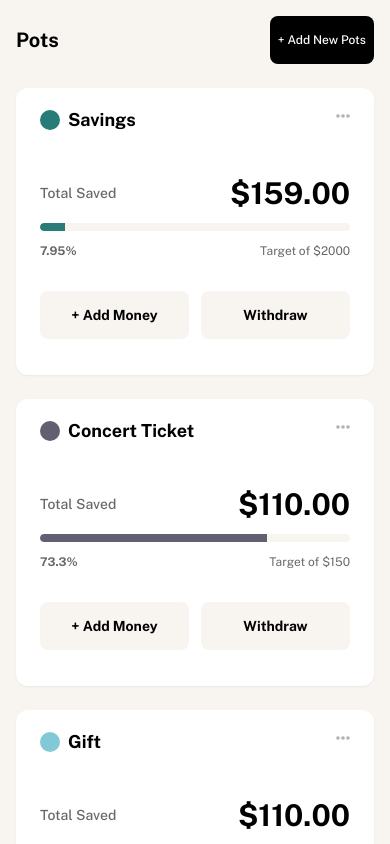
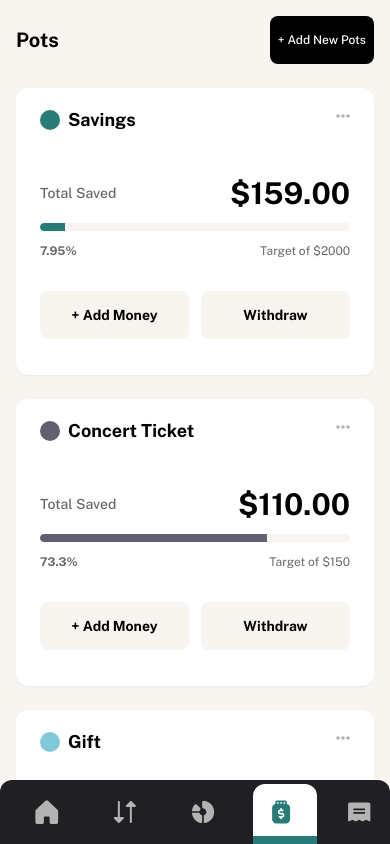
Before and after one commit to SonOfMan12316/mancyDev-finance-tracker, a React (Vite) app: page /pots in a window 390 px wide. Built offline with nearby package versions, Linux system fonts and the light colour scheme; no server answers.

Commit message:
fixed alignment for smaller screens

```diff
--- a/src/components/Budgets/BudgetSpendingSummaryCard.tsx
+++ b/src/components/Budgets/BudgetSpendingSummaryCard.tsx
@@ -14,7 +14,7 @@ const BudgetSpendingSummaryCard: React.FC<BudgetSpendingSummaryCardProp> = ({
   return (
     <div className="bg-white px-6 rounded-xl my-2 lg:my-0 pb-1 lg:pb-0 md:py-8 lg:py-4 shadow-sm">
       <div className="md:flex md:items-center md:justify-between lg:flex-col lg:justify-center">
-        <div className="my-4 lg:my-0 pt-8 md:pt-0 mx-auto md:mx-0 lg:mx-auto md:w-6/12 lg:w-7/12">
+        <div className="my-4 lg:my-0 pt-8 flex justify-center items-center md:block md:pt-0 mx-auto md:mx-0 lg:mx-auto md:w-6/12 lg:w-7/12">
           <PieChart
             categories={categories}
             amount={amountSpent}
--- a/src/components/layout/Layout.tsx
+++ b/src/components/layout/Layout.tsx
@@ -16,10 +16,11 @@ const Layout: React.FC<LayoutProps & HeaderProps> = ({
   onClick,
 }) => {
   return (
-    <div className="w-screen h-screen relative lg:overflow-hidden">
+    <div className="w-screen h-screen relative overflow-hidden">
       <div className="w-full h-full flex">
         <SideNav />
-        <main className="relative flex-1 overflow-auto bg-ch-beige">
+        <main className="relative flex-1 flex flex-col bg-ch-beige overflow-auto">
+          <div className="overflow-auto">
             <Header
               title={title}
               className={className}
@@ -27,8 +28,9 @@ const Layout: React.FC<LayoutProps & HeaderProps> = ({
               buttonTitle={buttonTitle}
               onClick={onClick}
             />
-          <div className="lg:overflow-auto pb-4 lg:pb-8">{children}</div>
-          <div className="w-full">
+            <div className="flex-1 pb-4 lg:pb-8">{children}</div>
+          </div>
+          <div className="w-full mt-auto">
             <BottomNav />
           </div>
         </main>
```
Lines whose indentation alone changed are shown as unchanged.
